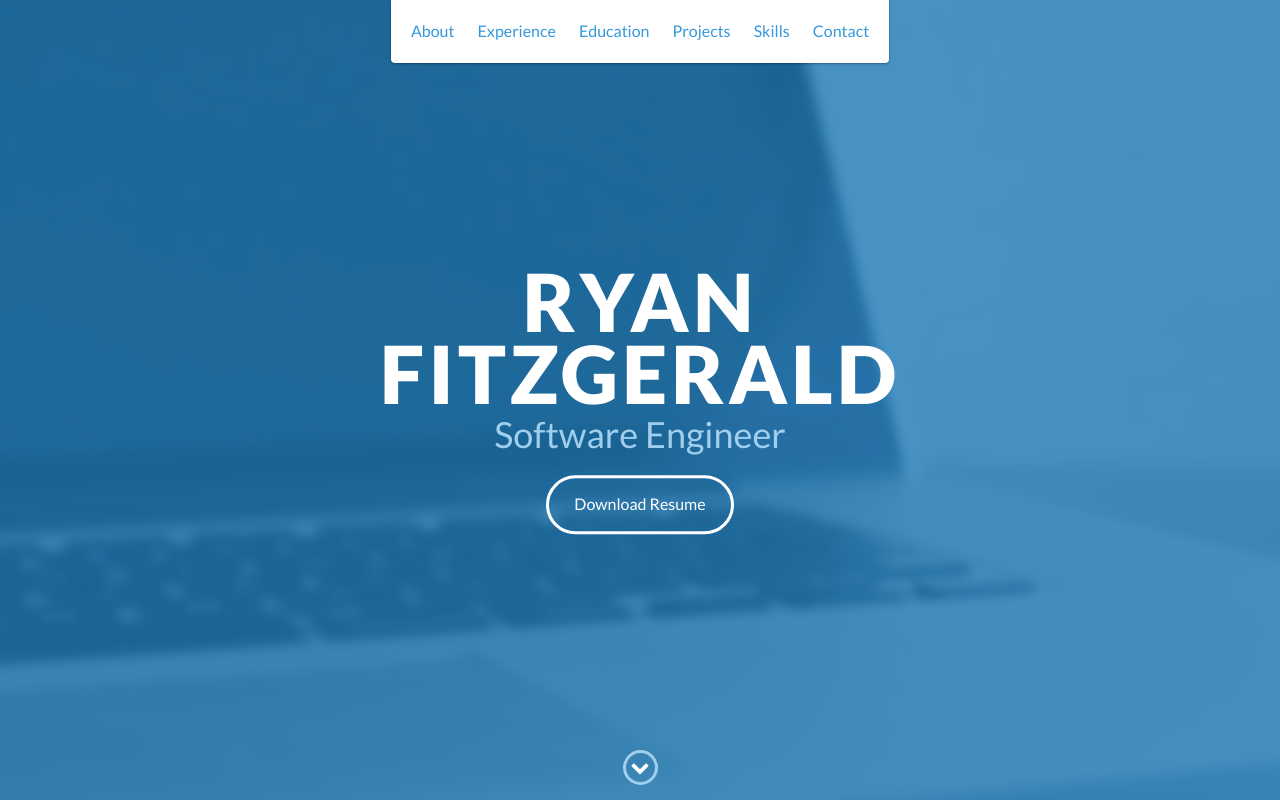
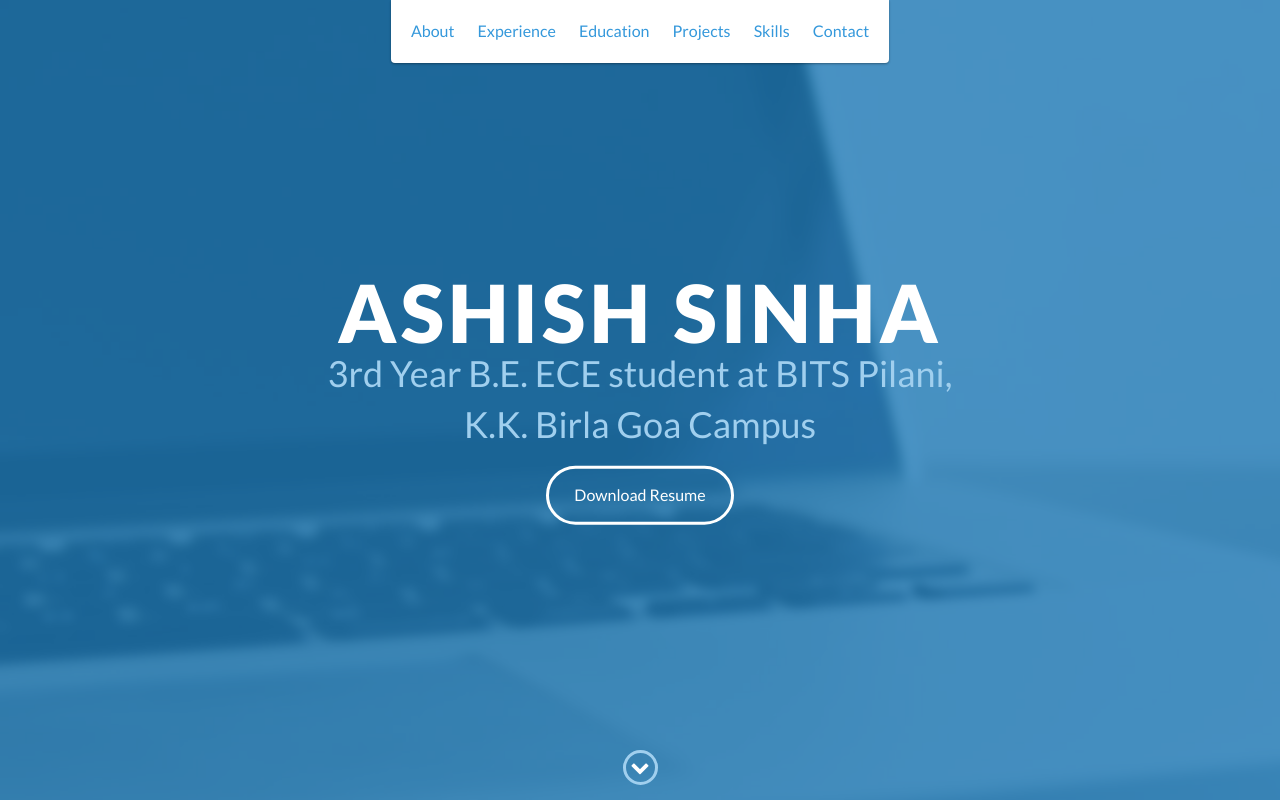
Before and after one commit to AS2910/as2910.github.io, a website: page index.html in a window 1280 px wide. Shown: the top 800 px of the page. Drawn offline with nearby package versions, Linux system fonts and the light colour scheme.

Commit message:
Update index.html

```diff
--- a/index.html
+++ b/index.html
@@ -48,9 +48,9 @@
 
     <div id="lead">
         <div id="lead-content">
-            <h1>Ryan Fitzgerald</h1>
-            <h2>Software Engineer</h2>
-            <a href="#" class="btn-rounded-white">Download Resume</a>
+            <h1>Ashish Sinha</h1>
+            <h2>3rd Year B.E. ECE student at BITS Pilani, K.K. Birla Goa Campus</h2>
+            <a href="https://doc-10-24-docs.googleusercontent.com/docs/securesc/a5uk4or3dbnvi7kd6s1b6bpnnohais21/04tpkmcmkvksin223bsgujuabc11qc4r/1573221600000/17867234216916804142/17867234216916804142/1ALHLlR4Uu57HRrSba7eSbgl89tmlttpk?e=download&authuser=0&nonce=8fckf1ldq20jg&user=17867234216916804142&hash=20qvtiblhj95iru339c9f0tgnovqc1fu" class="btn-rounded-white">Download Resume</a>
         </div>
         <!-- End #lead-content -->
 
```
